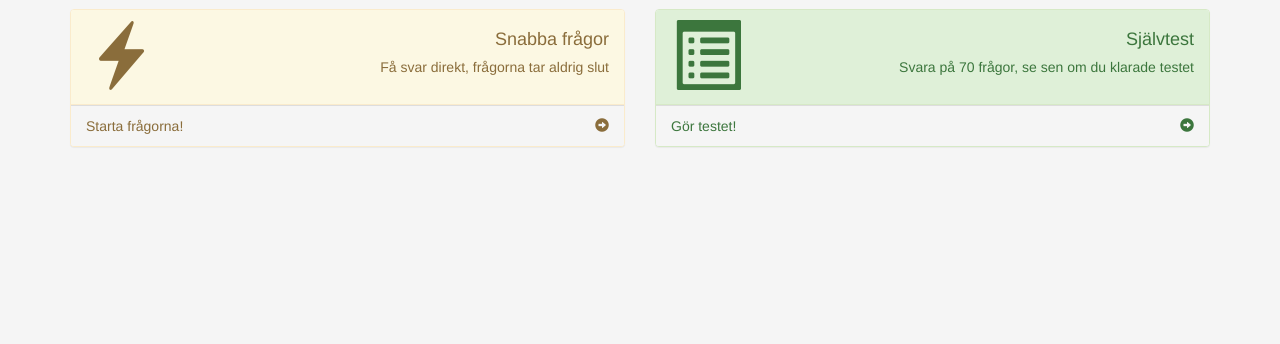
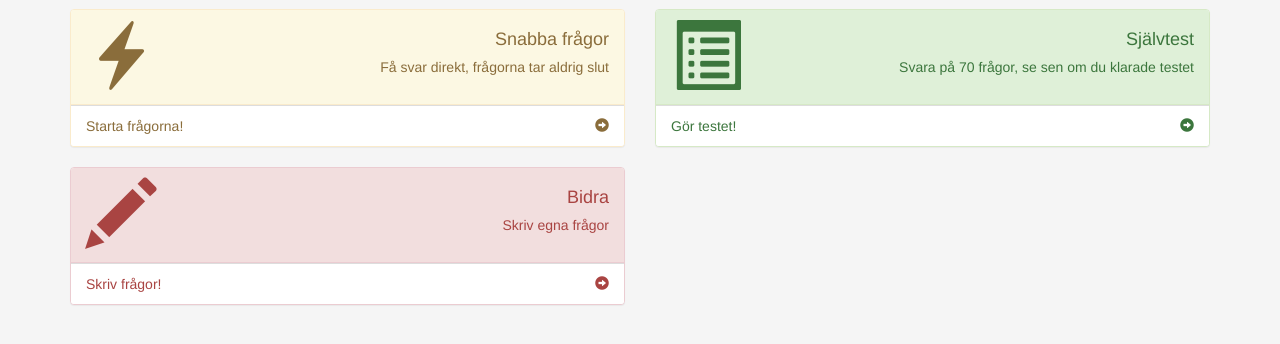
Before and after one commit to StefanDanneil/jaktskolan, a PHP site: page / in a window 1280 px wide. Shown: the part 51-395 px from the top of the page. Run offline with PHP 8.4, Linux system fonts and the light colour scheme.

Commit message:
Added basic form for new questons

```diff
--- a/Content/css/style.css
+++ b/Content/css/style.css
@@ -22,7 +22,7 @@ body{
 	padding-bottom:30px;
 }
 
-.landingPage{
+.content{
 	margin-top: 10px;
 }
 
@@ -33,3 +33,7 @@ body{
 .clickable{
 	cursor: pointer;
 }
+
+.panel-footer{
+	background-color:#FFFFFF;
+}
--- a/index.html
+++ b/index.html
@@ -21,20 +21,20 @@
 					<span class="icon-bar"></span>
 					<span class="icon-bar"></span>
 				</button>
-				<a class="navbar-brand" data-ng-click="showToLandingPage()" href="#">Jaktskolan</a>
+				<a class="navbar-brand" data-ng-click="showLandingPage()" href="#">Jaktskolan</a>
 			</div>
 			<div class="collapse navbar-collapse">
 				<ul class="nav navbar-nav">
 					<li><a href="#" data-ng-click="restartQuiz()">Självtest</a></li>
 					<li><a href="#" data-ng-click="enableLightningQuestions()">Snabba frågor</a></li>
-					<li><a href="#">Bidra med frågor</a></li>  <!-- to be implemented -->
+					<li><a href="#" data-ng-click="enableSubmitQuestions()">Bidra med frågor</a></li>
 				</ul>
 			</div>
-			<!--/.nav-collapse -->
 		</div>
 	</nav>
 	<div class="container clearNav ng-cloak">
-		<div class="row landingPage" data-ng-show="showLandingPage">
+		<div class="landingPage content" data-ng-show="isLandingPageActive">
+			<div class="row" >
 				<div class="col-md-6">
 					<div class="panel panel-warning clickable" data-ng-click="enableLightningQuestions()">
 						<div class="panel-heading">
@@ -43,7 +43,7 @@
 									<span class="glyphicon glyphicon-flash huge" aria-hidden="true"></span>
 								</div>
 								<div class="col-xs-9 text-right">
-								<h4>Snabba frågor<h4>
+									<h4>Snabba frågor</h4>
 									<h5>Få svar direkt, frågorna tar aldrig slut</h5>
 								</div>
 							</div>
@@ -68,7 +68,7 @@
 									<span class="glyphicon glyphicon-list-alt huge" aria-hidden="true"></span>
 								</div>
 								<div class="col-xs-9 text-right">
-								<h4>Självtest<h4>
+									<h4>Självtest</h4>
 									<h5>Svara på 70 frågor, se sen om du klarade testet</h5>
 								</div>
 							</div>
@@ -86,7 +86,35 @@
 					</div>
 				</div>
 			</div>
-		<div class="row quiz" data-ng-hide="isQuizFinished || showLandingPage">
+			<div class="row" >
+				<div class="col-md-6">
+					<div class="panel panel-danger clickable" data-ng-click="enableSubmitQuestions()">
+						<div class="panel-heading">
+							<div class="row">
+								<div class="col-xs-3">
+									<span class="glyphicon glyphicon-pencil huge" aria-hidden="true"></span>
+								</div>
+								<div class="col-xs-9 text-right">
+									<h4>Bidra</h4>
+									<h5>Skriv egna frågor</h5>
+								</div>
+							</div>
+						</div>
+						<div class="panel-footer">
+							<div class="row text-danger">
+								<div class="col-xs-10">
+									Skriv frågor!
+								</div>
+								<div class="col-xs-2 text-right">
+									<span class="glyphicon glyphicon-circle-arrow-right" aria-hidden="true"></span>
+								</div>
+							</div>
+						</div>
+					</div>
+				</div>
+			</div>
+		</div>
+		<div class="row quiz content" data-ng-show="!isQuizFinished && !isLandingPageActive && !isSubmitQuestionsEnabled">
 			<div class="panel panel-default">
 				<div class="progress" data-ng-hide="lightningQuestionsEnabled">
 					<div class="progress-bar progress-bar-success progress-bar-striped" role="progressbar" aria-valuenow="{{progressPercentage}}" aria-valuemin="0" aria-valuemax="100" data-ng-style="{'width': ( progressPercentage + '%' ) }">
@@ -104,7 +132,7 @@
 				</div>
 			</div>
 		</div>
-		<div class="row quizFinished" data-ng-show="isQuizFinished && !showLandingPage">
+		<div class="row quizFinished content" data-ng-show="isQuizFinished && !isLandingPageActive">
 			<div class="panel" data-ng-class=" failedQuestions.length < 10 ? 'panel-success' : 'panel-danger'">
 				<div class="panel-heading">
 					<h1 data-ng-show="failedQuestions.length < 10">Du är klar! {{"Du hade " + numberOfCorrectAnswers + " rätt av 70 möjliga, du är godkänd!"}}</h1>
@@ -136,6 +164,49 @@
 				</div>
 			</div>
 		</div>
+		<div class="row submitQuestion content" data-ng-controller="NewQuestionController as newQuestionCtrl" data-ng-show="isSubmitQuestionsEnabled">
+			<form>
+			<div class="panel panel-primary">
+				<div class="panel-heading">Fyll i din fråga i formuläret nedanför</div>
+				<div class="panel-body">
+					<div class="form-group">
+						<div class="form-group">
+							<label for="QuestionText">Text</label>
+							<textarea class="form-control" id="QuestionText" placeholder="Skriv din fråga här" rows="3" data-ng-model="newQuestion.text"></textarea>
+						</div>
+			<!-- 			<div class="checkbox">
+							<label>
+							  <input type="checkbox" id="" data-ng-model="newQuestion.isImageQuestion"> Min fråga är en bildfråga
+							</label>
+						</div>
+						<div class="form-group" data-ng-show="newQuestion.isImageQuestion">
+							<label for="questionImage">Ladda upp en bild</label>
+							<input type="file" id="questionImage">
+						</div> -->
+						<div class="form-group">
+							<label for="answer1">Alternativ 1</label>
+							<input type="text" class="form-control" id="answer1" data-ng-model="newQuestion.answers[0].text" placeholder="Alterativ 1">
+						</div>
+						<div class="form-group">
+							<label for="answer2">Alternativ 2</label>
+							<input type="text" class="form-control" id="answer2" data-ng-model="newQuestion.answers[1].text" placeholder="Alterativ 2">
+						</div>
+						<div class="form-group">
+							<label for="answer3">Alternativ 3</label>
+							<input type="text" class="form-control" id="answer3" data-ng-model="newQuestion.answers[2].text" placeholder="Alterativ 3">
+						</div>
+						<div class="form-group">
+							<label for="answer4">Alternativ 4</label>
+							<input type="text" class="form-control" id="answer4" data-ng-model="newQuestion.answers[3].text" placeholder="Alterativ 4">
+						</div>
+					</div>
+				</div>
+				<div class="panel-footer">
+					<button data-ng-click="submitQuestion()" class="btn btn-lg btn-block btn-primary">Skicka in din fråga</button>
+				</div>
+			</div>
+			</form>
+		</div>
 	</div>
 
 	<script type="text/javascript" src="Content/Js/jquery-2.1.4.min.js"></script>
```
Also changed, not shown: Content/Js/quizApp.js (+75 -5 lines). Lines whose indentation alone changed are shown as unchanged.
